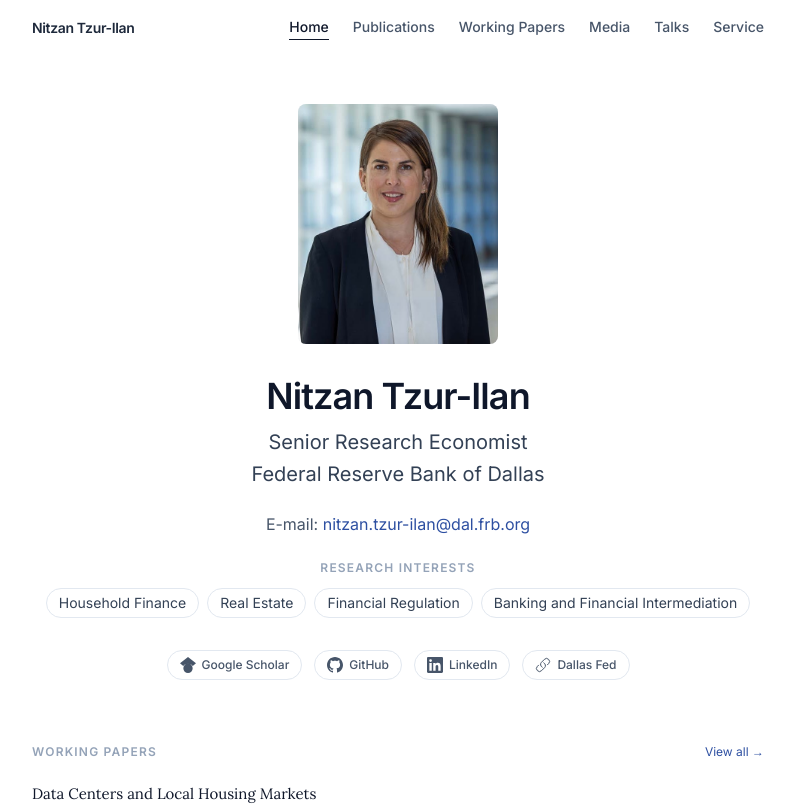
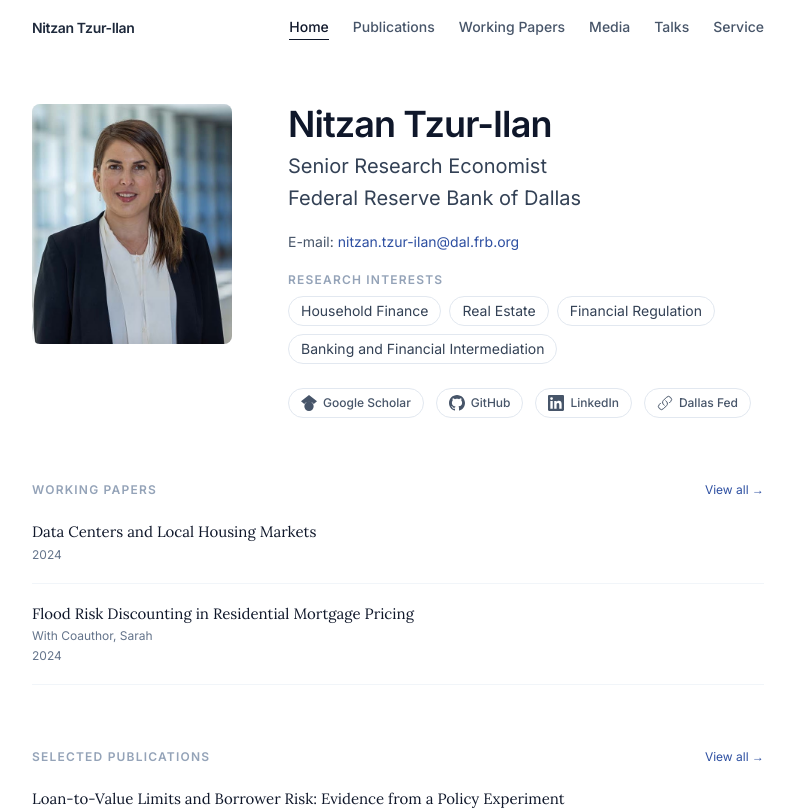
Before and after one commit to nitzantzur/website, a React (Vite) app: page / in a window 1280 px wide. Shown: the top 810 px of the page, without its empty margins (242-1037 px from the left). Built offline with nearby package versions, Linux system fonts and the light colour scheme.

Commit message:
Home page: photo left, details right
Co-Authored-By: Claude Sonnet 4.6 <noreply@anthropic.com>

```diff
--- a/src/pages/Home.tsx
+++ b/src/pages/Home.tsx
@@ -64,11 +64,11 @@ export default function Home() {
       <PageSEO canonicalPath="/" />
       <main className="page-container">
 
-        {/* Hero — centered, matching current site style */}
-        <div className="flex flex-col items-center text-center mb-16">
+        {/* Hero — photo left, details right */}
+        <div className="flex flex-col sm:flex-row gap-10 sm:gap-14 items-start mb-16">
 
           {/* Photo */}
-          <div className="mb-8">
+          <div className="flex-shrink-0">
             {photoError ? (
               <Monogram name={bio.name} size={200} />
             ) : (
@@ -83,43 +83,38 @@ export default function Home() {
             )}
           </div>
 
-          {/* Name */}
-          <h1 className="text-4xl font-bold text-slate-900 tracking-tight mb-3">
+          {/* Details */}
+          <div className="flex-1 min-w-0">
+            <h1 className="text-4xl font-bold text-slate-900 tracking-tight mb-2">
               {bio.name}
             </h1>
+            <p className="text-xl text-slate-700 mb-1">{bio.title}</p>
+            <p className="text-xl text-slate-700 mb-5">{bio.institution}</p>
 
-          {/* Title */}
-          <p className="text-xl text-slate-700 mb-1">{bio.title}</p>
-
-          {/* Institution */}
-          <p className="text-xl text-slate-700 mb-6">{bio.institution}</p>
-
-          {/* Email */}
-          <p className="text-base text-slate-600 mb-6">
+            <p className="text-sm text-slate-600 mb-5">
               E-mail:{' '}
               <a href={`mailto:${bio.email}`} className="link-default">
                 {bio.email}
               </a>
             </p>
 
-          {/* CV link */}
             {bio.links.cv && (
               <a
                 href={bio.links.cv}
                 target="_blank"
                 rel="noopener noreferrer"
-              className="text-base font-bold text-slate-900 underline underline-offset-4 hover:text-brand-700 transition-colors mb-8"
+                className="inline-block text-sm font-bold text-slate-900 underline underline-offset-4 hover:text-brand-700 transition-colors mb-6"
               >
                 Curriculum Vitae
               </a>
             )}
 
             {/* Research Interests */}
-          <div className="mb-8">
-            <p className="text-xs font-semibold uppercase tracking-widest text-slate-400 mb-3">
+            <div className="mb-6">
+              <p className="text-xs font-semibold uppercase tracking-widest text-slate-400 mb-2">
                 Research Interests
               </p>
-            <div className="flex flex-wrap justify-center gap-2">
+              <div className="flex flex-wrap gap-2">
                 {bio.research_interests.map((interest) => (
                   <span
                     key={interest}
@@ -133,7 +128,7 @@ export default function Home() {
 
             {/* Profile links */}
             {links.length > 0 && (
-            <div className="flex flex-wrap justify-center gap-3">
+              <div className="flex flex-wrap gap-3">
                 {links.map(({ label, href, icon }) => (
                   <a
                     key={label}
@@ -148,6 +143,7 @@ export default function Home() {
                 ))}
               </div>
             )}
+          </div>
         </div>
 
         {/* Working Papers */}
```
Lines whose indentation alone changed are shown as unchanged.
